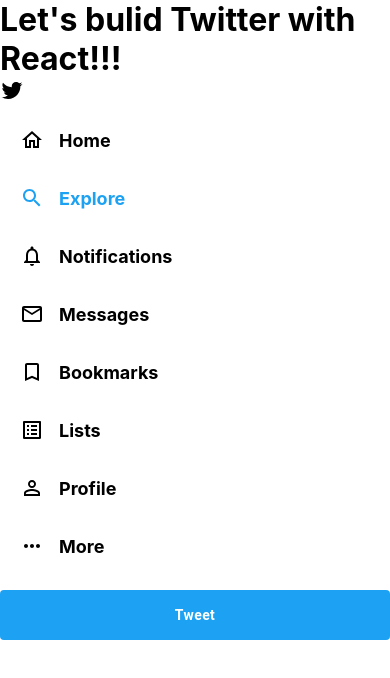
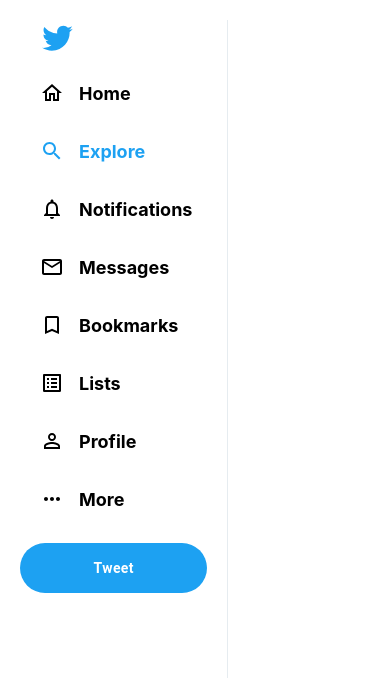
Before and after one commit to goffxnca/twitter-clone, a React (Create React App) app: page / in a window 390 px wide. Shown: the top 678 px of the page. Built offline with nearby package versions, Linux system fonts and the light colour scheme.

Commit message:
add responsive rules for the app container

```diff
--- a/src/App.css
+++ b/src/App.css
@@ -1,4 +1,12 @@
 body {
   --twitter-primary-color: #1da1f2;
   --twitter-secondary-color: #e8f5fe;
+  --twitter-border-color: #e6ecf0;
 }
+
+.app {
+  display: flex;
+  height: 100vh;
+  max-width: 1300px;
+  margin: auto;
+}
--- a/src/App.js
+++ b/src/App.js
@@ -5,10 +5,8 @@
 function App() {
   return (
     <div className="app">
-      <h1>Let's bulid Twitter with React!!!</h1>
-
       <Sidebar />
-      {/* Feed */}
+      {/* <Feed /> */}
       {/* Widgets */}
     </div>
   );
--- a/src/Sidebar.css
+++ b/src/Sidebar.css
@@ -1,3 +1,11 @@
+.sidebar {
+  /* flex: 0.5; */
+  /* min-width: 100px; */
+  border-right: 1px solid var(--twitter-border-color);
+  margin-top: 20px;
+  padding: 0px 20px;
+}
+
 .sidebar__tweet {
   background-color: var(--twitter-primary-color) !important;
   border: none !important;
@@ -6,4 +14,10 @@
   text-transform: inherit !important;
   height: 50px !important;
   margin-top: 10px !important;
+  border-radius: 30px !important;
 }
+
+.sidebar__twitterIcon {
+  color: var(--twitter-primary-color);
+  margin-left: 20px;
+}
--- a/src/Sidebar.js
+++ b/src/Sidebar.js
@@ -15,7 +15,7 @@
 function Sidebar() {
   return (
     <div className="sidebar">
-      <TwitterIcon />
+      <TwitterIcon fontSize="large" className="sidebar__twitterIcon" />
       <SidebarOption text="Home" Icon={HomeOutlinedIcon} />
       <SidebarOption active text="Explore" Icon={SearchIcon} />
       <SidebarOption text="Notifications" Icon={NotificationsNoneIcon} />
```
